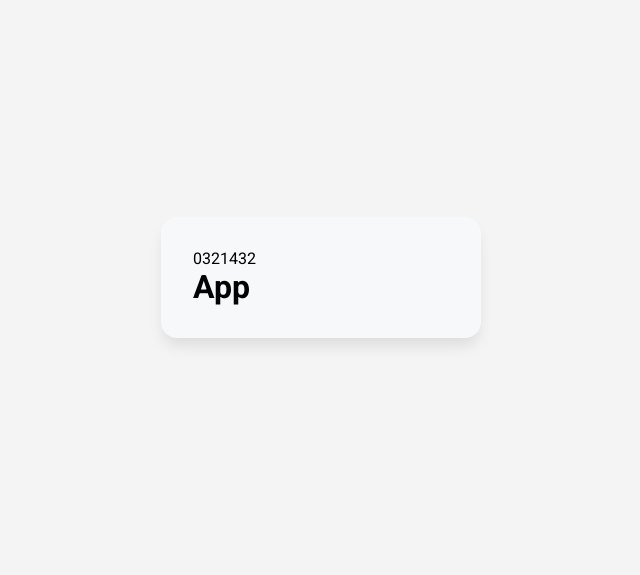
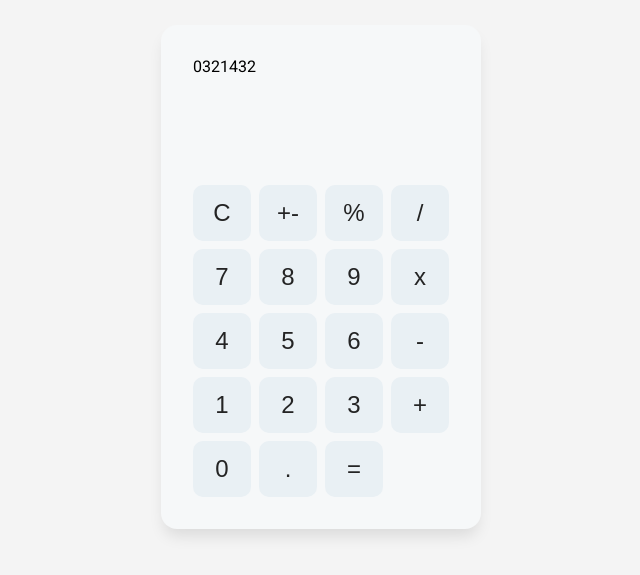
Before and after one commit to Burakkturk/calculator-app, a React (Create React App) app: page / in a window 1280 px wide. Shown: the part 155-730 px from the top of the page, without its empty margins (319-959 px from the left). Built offline with nearby package versions, Linux system fonts and the light colour scheme.

Commit message:
button and buttonbox added

```diff
--- a/src/App.js
+++ b/src/App.js
@@ -1,12 +1,30 @@
 import Wrapper from "./components/Wrapper";
 import Screen  from "./components/Screen"
-
+import ButtonBox from "./components/ButtonBox";
+import Button from "./components/Button";
+const btnValues = [
+  ["C", "+-", "%", "/"],
+  [7,8,9,"x"],
+  [4,5,6,"-"],
+  [1,2,3,"+"],
+  [0,".","="],
+]
 
 function App() {
   return (
     <Wrapper>
       <Screen/>
-    <h1>App</h1>
+  <ButtonBox>
+{btnValues.flat().map((btn, i) => (
+<Button
+value={btn}
+key={i}
+
+/>
+
+))}
+
+  </ButtonBox>
     </Wrapper>
 
   );
--- /dev/null
+++ b/src/components/Button.js
@@ -0,0 +1,9 @@
+
+
+const Button = ({value}) => {
+  return (
+    <button className="button">{value}</button>
+  )
+}
+
+export default Button
--- /dev/null
+++ b/src/components/ButtonBox.js
@@ -0,0 +1,9 @@
+
+
+const ButtonBox = ({children}) => {
+  return (
+    <div className='buttonBox'>{children}</div>
+  )
+}
+
+export default ButtonBox
--- a/src/index.css
+++ b/src/index.css
@@ -17,6 +17,13 @@
 
 }
 
+.screen {
+
+  height: 4rem;
+  margin-bottom: 4rem;
+}
+
+
 .wrapper {
   background: #f6f8f9;
   width: 20rem;
@@ -25,3 +32,32 @@
   border-radius: 1rem;
   box-shadow: 0px 10px 15px -3px rgba(0,0,0,0.1);
 }
+
+.buttonBox {
+  display: grid;
+  grid-template-columns: repeat(4, 1fr);
+  gap: .5rem;
+}
+
+.button {
+  background: #e9f0f4;
+  height: 3.5rem;
+  padding: 10px;
+  border-radius: 10px;
+  display: flex;
+  align-items: center;
+  justify-content: center;
+  cursor: pointer;
+  color: #242424;
+  border: none;
+  font-size: 1.5rem;
+}
+
+.button:hover {
+
+  border: 2px dotted #242424 ;
+}
+
+.equals {
+  background: #4bd086;
+}
```
